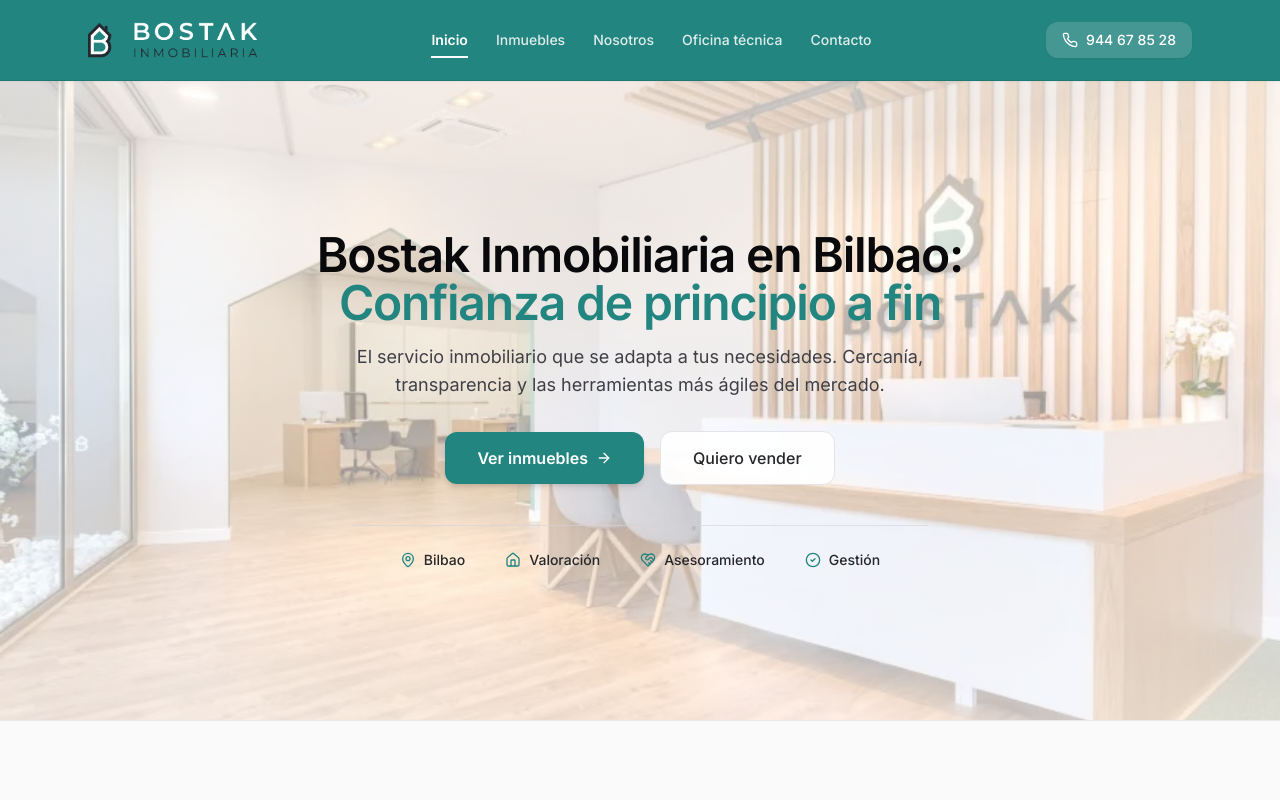
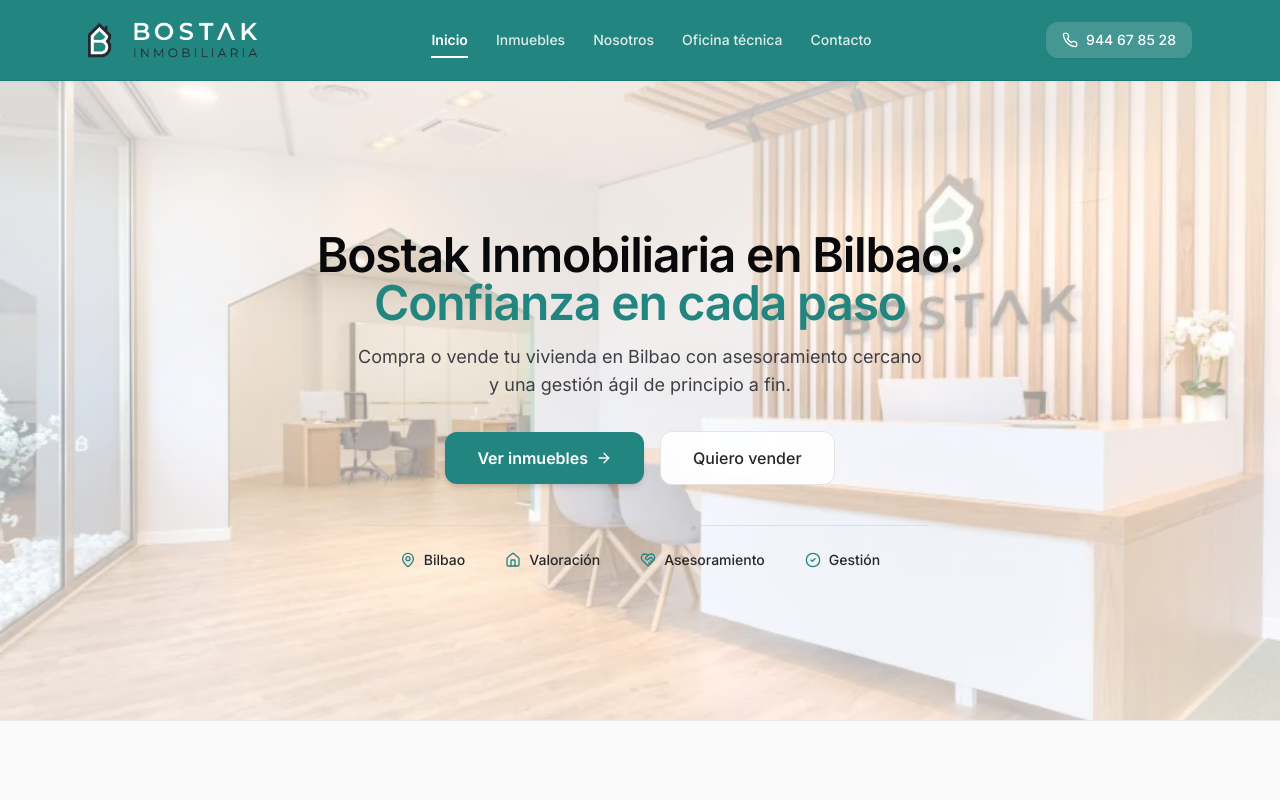
Before and after one commit to victooorltt/bostak-inmobiliaria, a Next.js app: page / in a window 1280 px wide. Shown: the top 800 px of the page. Built offline with nearby package versions, Linux system fonts and the light colour scheme.

Commit message:
feat: update Home Hero copy to 'Confianza en cada paso' and revised subtitle

```diff
--- a/app/page.tsx
+++ b/app/page.tsx
@@ -165,10 +165,10 @@
           <div className="max-w-2xl mx-auto">
             <h1 className="text-3xl sm:text-4xl lg:text-5xl font-semibold tracking-tight text-zinc-950 leading-[1.15]">
               Bostak Inmobiliaria en Bilbao:{' '}
-              <span className="text-[#238580]">Confianza de principio a fin</span>
+              <span className="text-[#238580]">Confianza en cada paso</span>
             </h1>
-            <p className="mt-4 text-base sm:text-lg text-zinc-700 leading-relaxed font-normal">
-              El servicio inmobiliario que se adapta a tus necesidades. Cercanía, transparencia y las herramientas más ágiles del mercado.
+            <p className="mt-4 text-base sm:text-lg text-zinc-700 leading-relaxed font-normal max-w-xl mx-auto">
+              Compra o vende tu vivienda en Bilbao con asesoramiento cercano y una gestión ágil de principio a fin.
             </p>
 
             {/* Centered action buttons */}
```
